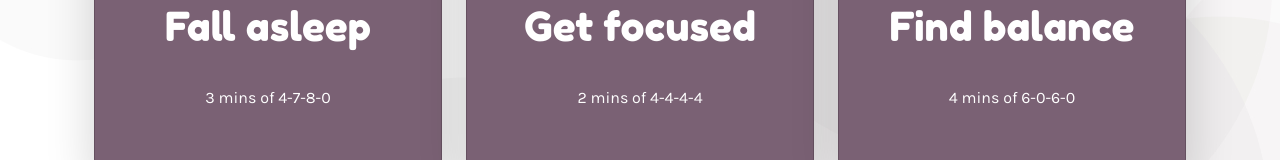
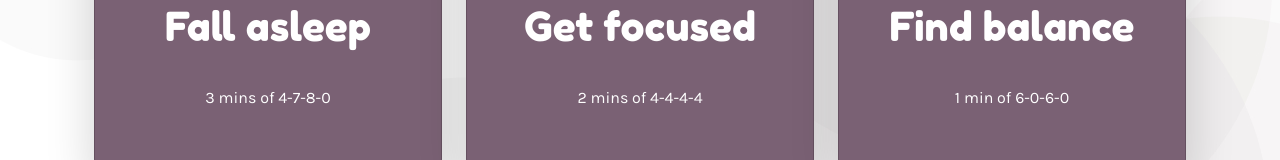
Before and after one commit to sophwag/fe-breathwork-customizer, a React (Create React App) app: page / in a window 1280 px wide. Shown: the part 792-952 px from the top of the page. Built offline with nearby package versions, Linux system fonts and the light colour scheme; a web font is replaced by a local one.

Commit message:
Update popular sessions

```diff
--- a/src/components/PreFilledSounds.tsx
+++ b/src/components/PreFilledSounds.tsx
@@ -32,7 +32,7 @@ const PreFilledSounds = (props: propConfig) => {
     console.log("It clicked")
     let prefilledData = {
       sound: "bowl",
-      duration: "4",
+      duration: "1",
       pattern: "6-0-6-0",
       selectedPattern: "resonant"
     }
@@ -66,7 +66,7 @@ const PreFilledSounds = (props: propConfig) => {
                   <div onClick={handleClickBalance} className="clickableCard card card-cover overflow-hidden rounded-4 shadow-lg">
                     <div className="d-flex flex-column p-5 text-white text-shadow-1">
                     <h2 className="pt-5 mt-5 mb-4 display-6 lh-1">Find balance</h2>
-                    <div className="card-body text-white text-shadow-1">4 mins of 6-0-6-0</div>
+                    <div className="card-body text-white text-shadow-1">1 min of 6-0-6-0</div>
                     </div>
                   </div>
               </div>
```
